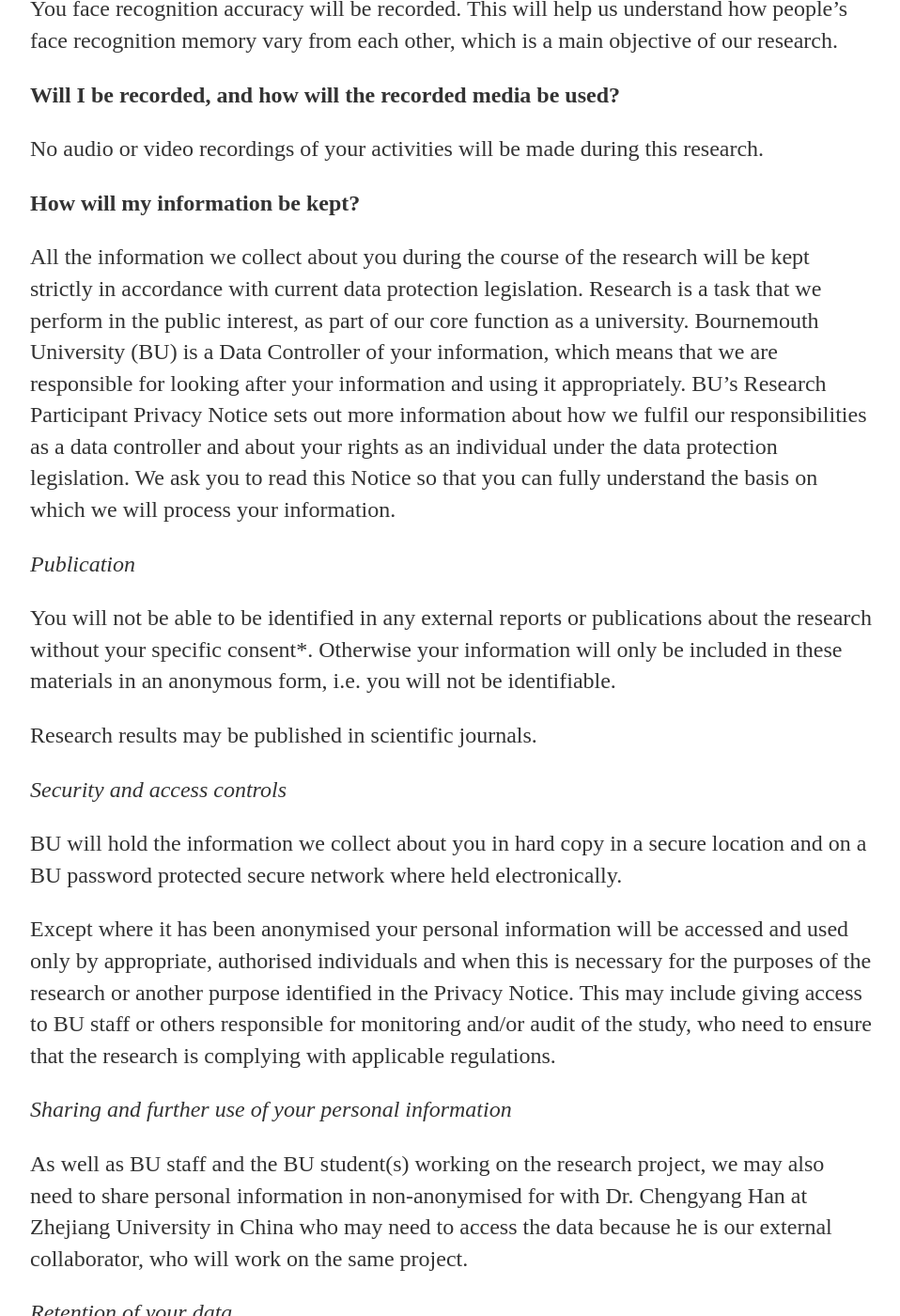
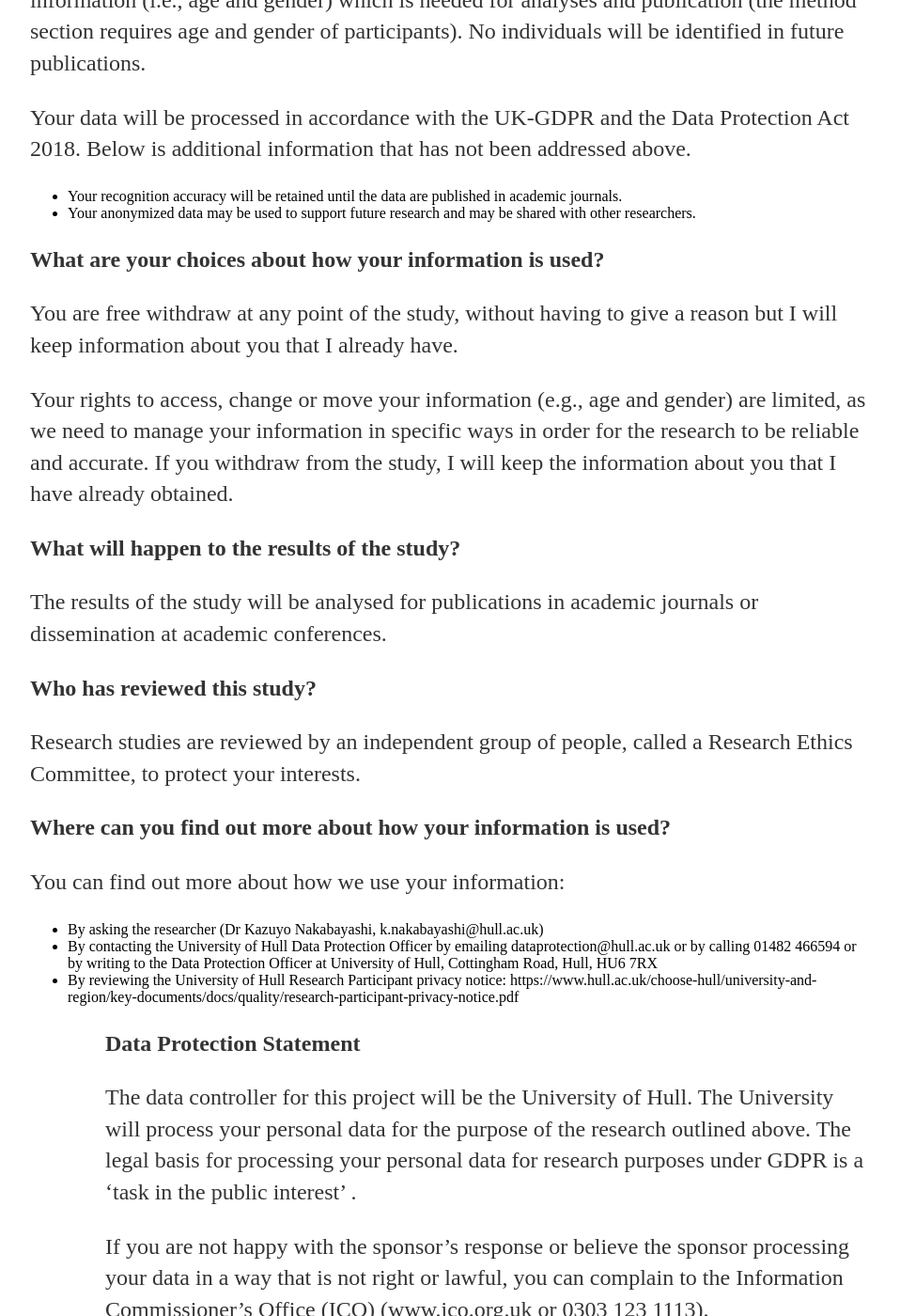
Before and after one commit to chengyanghan/chengyanghan.github.io, a Jekyll site: the page built from experiment/cfmt/index.html, in a window 1280 px wide and 1400 px high, scrolled down 2336 px. Shown: the whole window at 94% size, without its empty margins (160-1118 px from the left). Built offline with Jekyll 4.4.1, drawn with Linux system fonts in a browser that asks for light colours; some of the changed text lies outside the part shown.

Commit message:
Update index.html

```diff
--- a/experiment/cfmt/index.html
+++ b/experiment/cfmt/index.html
@@ -8,10 +8,10 @@ title: Chengyang Han
 
 	<h4><b>Participant Information Sheet</b></h4>
 
-	<p><b>The title of the research project </b></p>
+	<p><b>The title of the study </b></p>
 
 
-<p>Face Perception and Recognition </p>
+<p>Face Recognition </p>
 
 
 <p><b>Invitation to take part </b></p>
@@ -19,101 +19,62 @@ title: Chengyang Han
 
 
 <p>You are being invited to take part in a research project. Before you decide it is important for you to understand why the research is being done and what it will involve. Please take time to read the following information carefully and discuss it with others if you wish. Ask us if there is anything that is not clear or if you would like more information. Take time to decide whether or not you wish to take part. </p>
+<p><b> What is the purpose of the project? </b></p>
+<p>Meeting new people and remembering their faces is a common practice in every day social life. The current study aims to study this ability. Some people are better than others at remembering new faces. We are interested in studying such individual differences. We are looking for participants who are 18 years of age or older. </p>
+<p><b>Why have I been chosen? </b></p>
+<p>We are looking for Caucasian males and females, aged between 18 and 90, who have not taken a similar face recognition test before. </p>
+<p><b>Do I have to take part? </b> </p>
+<p>It is up to you to decide whether or not to take part.. You can withdraw from participation during the test at any time and without giving a reason. If you decide to withdraw we will remove any data collected from you. Once the test has finished you may still be able to withdraw your data up to the point where the anonymized data is analysed and incorporated into the research findings or outputs. Your identity cannot be determined, and it may not be possible to identify your data within the anonymous dataset. Withdrawing your data at this point may also adversely affect the validity and integrity of the research. Deciding to take part or not will not impact on our study. </p>
+<p><b>What would taking part involve? </b></p>
+<p>If you choose to take part, you will do a face recognition test. You will be shown some pictures of faces that you are not familiar with. You will be asked to remember them. Later your memory will be tested to see how well you can recognise them. The faces you have learnt could be tested in different images, showing the faces in a different angle or a lighting condition. After the recognition test, you will be asked to guess the ethnicity of the faces you have learnt then answer five questions about your experience with different ethnic groups. It will take you about 10-15 minutes to complete the study. </p>
+<p><b>What are the advantages and possible disadvantages or risks of taking part? </b></p>
+<p>Whilst there are no immediate benefits for those people participating in the project, it is hoped that this work will contribute the knowledge of face perception and recognition. There are no possible disadvantages or risks of taking part. </p>
+<p><b>What type of information will be sought from me and why is the collection of this information relevant for achieving the research project’s objectives? </b></p>
+<p>Your face recognition accuracy will be recorded. This will help us understand how people’s face recognition memory vary from each other, which is a main objective of our research. </p>
+<p><b>Will I be recorded, and how will the recorded media be used? </b></p>
+<p>No audio or video recordings of your activities will be made during this research. </p>
+
+<p><b>How will we use information about you? </b></p>
+<p>As mentioned, I will not record any personal information, other than basic demographical information (i.e., age and gender) which is needed for analyses and publication (the method section requires age and gender of participants).  No individuals will be identified in future publications. </p>
+<p>Your data will be processed in accordance with the UK-GDPR and the Data Protection Act 2018. Below is additional information that has not been addressed above. </p>
+<ul>
+<li>Your recognition accuracy will be retained until the data are published in academic journals. </li>
+<li>Your anonymized data may be used to support future research and may be shared with other researchers. </li>
+</ul>
+
+<p><b>What are your choices about how your information is used? </b></p>
+
+<p>You are free withdraw at any point of the study, without having to give a reason but I will keep information about you that I already have. </p>
+
+<p>Your rights to access, change or move your information (e.g., age and gender) are limited, as we need to manage your information in specific ways in order for the research to be reliable and accurate. If you withdraw from the study, I will keep the information about you that I have already obtained. </p>
+
+<p><b>What will happen to the results of the study? </b></p>
+<p>The results of the study will be analysed for publications in academic journals or dissemination at academic conferences. </p>
+
+<p><b>Who has reviewed this study? </b></p>
+<p>Research studies are reviewed by an independent group of people, called a Research Ethics Committee, to protect your interests. </p>
 
 
-<p><b>Who is organising the research? </b></p>
+<p><b>Where can you find out more about how your information is used? </b> </p>
+<p>You can find out more about how we use your information: </p>
+<ul>
+<li>By asking the researcher (Dr Kazuyo Nakabayashi, k.nakabayashi@hull.ac.uk) </li>
+<li>By contacting the University of Hull Data Protection Officer by emailing dataprotection@hull.ac.uk or by calling 01482 466594 or by writing to the Data Protection Officer at University of Hull, Cottingham Road, Hull, HU6 7RX</li>
+<li>By reviewing the University of Hull Research Participant privacy notice: https://www.hull.ac.uk/choose-hull/university-and-region/key-documents/docs/quality/research-participant-privacy-notice.pdf </li>
+<ul>
 
+<p><b>Data Protection Statement</b></p>
+<p>The data controller for this project will be the University of Hull. The University will process your personal data for the purpose of the research outlined above. The legal basis for processing your personal data for research purposes under GDPR is a ‘task in the public interest’ .</p>
+<p>If you are not happy with the sponsor’s response or believe the sponsor processing your data in a way that is not right or lawful, you can complain to the Information Commissioner’s Office (ICO) (www.ico.org.uk  or 0303 123 1113). </p>
 
-<p><b>Principle researcher:</b> 	Prof. Chang Hong Liu (Department of Psychology, Bournemouth University, UK; Email:liuc@bournemouth.ac.uk）</p>
+<p><b>Who should I contact for further information? </b> </p>
+<p>If you have any questions or require more information about this study, please contact me using the following contact details: k.nakabayashi@hull.ac.uk, tel: 01482 462056. </p>
 
-<p><b>Collaborators:</b>Dr. Chengyang Han (Hangzhou Normal University, China; Email: eric_hancy@hotmail.com) </p>
+<p><b>What if I have further questions, or if something goes wrong? </b> </p>
+<p>If you wish to make a complaint about the conduct of the study, you can contact me  k.nakabayashi@hull.ac.uk or the University of Hull coo@hull.ac.uk . </p>
 
-
-
-<p><b>What is the purpose of the project? </b></p>
-
-
-<p>Meeting new people and remembering their faces is a common practice in every day social life. The current study aims to study this ability. Some people are better than others at remembering new faces. We are interested in studying such individual differences. We are looking for participants who are 18 years of age or older. </p>
-
-
-<p><b>Why have I been chosen? </b></p>
-
-
-<p>We are looking for Caucasian males and females, aged between 18 and 90, who have not taken a similar face recognition test before. </p>
-
-
-<p><b>Do I have to take part? </b></p>
-
-
-<p>It is up to you to decide whether or not to take part. If you do decide to take part, you will be given this information sheet to keep and be asked to sign a participant agreement form.  You can withdraw from participation during the test at any time and without giving a reason.  If you decide to withdraw we will usually remove any data collected about you from the study.  Once the test has finished you may still be able to withdraw your data up to the point where the data is analysed and incorporated into the research findings or outputs. At this point your data will usually become anonymous, so your identity cannot be determined, and it may not be possible to identify your data within the anonymous dataset.  Withdrawing your data at this point may also adversely affect the validity and integrity of the research.  Deciding to take part or not will not impact on our study. </p>
-
-
-<p><b>What would taking part involve? </b></p>
-
-
-<p>If you choose to take part, you will do a face recognition test. You will be shown some pictures of faces that you are not familiar with. You will be asked to remember them. Later your memory will be tested to see how well you can recognise them. The faces you have learnt could be tested in different images, showing the faces in a different angle or a lighting condition. After the recognition test, you will be asked to guess the ethnicity of the faces you have learnt then answer five questions about your experience with different ethnic groups. It will take you about 10-15 minutes to complete the study. </p>
-
-
-<p><b>What are the advantages and possible disadvantages or risks of taking part? </b></p>
-
-
-<p>Whilst there are no immediate benefits for those people participating in the project, it is hoped that this work will contribute the knowledge of face perception and recognition. There are no possible disadvantages or risks of taking part. </p>
-
-
-<p><b>What type of information will be sought from me and why is the collection of this information relevant for achieving the research project’s objectives? </b></p>
-
-
-<p>You face recognition accuracy will be recorded. This will help us understand how people’s face recognition memory vary from each other, which is a main objective of our research. </p>
-
-
-<p><b>Will I be recorded, and how will the recorded media be used? </b></p>
-
-
-<p>No audio or video recordings of your activities will be made during this research.  </p>
-
-
-<p><b>How will my information be kept? </b></p>
-
-
-<p>All the information we collect about you during the course of the research will be kept strictly in accordance with current data protection legislation.  Research is a task that we perform in the public interest, as part of our core function as a university.  Bournemouth University (BU) is a Data Controller of your information, which means that we are responsible for looking after your information and using it appropriately.  BU’s Research Participant Privacy Notice sets out more information about how we fulfil our responsibilities as a data controller and about your rights as an individual under the data protection legislation.  We ask you to read this Notice so that you can fully understand the basis on which we will process your information.  </p>
-
-
-<p><i>Publication </i></p>
-
-<p>You will not be able to be identified in any external reports or publications about the research without your specific consent*.   Otherwise your information will only be included in these materials in an anonymous form, i.e. you will not be identifiable.  </p>
-
-
-<p>Research results may be published in scientific journals. </p>
-
-
-<p><i>Security and access controls </i></p>
-
-<p>BU will hold the information we collect about you in hard copy in a secure location and on a BU password protected secure network where held electronically. </p>
-
-
-<p>Except where it has been anonymised your personal information will be accessed and used only by appropriate, authorised individuals and when this is necessary for the purposes of the research or another purpose identified in the Privacy Notice. This may include giving access to BU staff or others responsible for monitoring and/or audit of the study, who need to ensure that the research is complying with applicable regulations. </p>
-
-
-<p><i>Sharing and further use of your personal information </i></p>
-
-<p>As well as BU staff and the BU student(s) working on the research project, we may also need to share personal information in non-anonymised for with Dr. Chengyang Han at Zhejiang University in China who may need to access the data because he is our external collaborator, who will work on the same project. </p>
-
-
-<p><i>Retention of your data </i></p>
-
-<p>All personal data collected for the purposes of this study will be held for one year from the date of publication of the research.  Although published research outputs are anonymised, we need to retain underlying data collected for the study in a non-anonymised form for a certain period to enable the research to be audited and/or to enable the research findings to be verified. </p>
-
-
-<p><b>Contact for further information </b></p>
-
-
-<p>If you have any questions or would like further information, please contact Prof. Chang Hong Liu (liuc@bournemouth.ac.uk) </p>
-
-
-<p><i>In case of complaints </i></p>
-
-<p>Any concerns about the study should be directed to Prof. Chang Hong Liu (liuc@bournemouth.ac.uk).  If you concerns have not been answered by Prof. Chang Hong Liu, you should contact the Deputy Dean for Research & Professional Practice, Professor Tiantian Zhang, Faculty of Science and Technology, Bournemouth University by email to researchgovernance@bournemouth.ac.uk. </p>
-
+<p><b>Contact for further information</b></p>
+<p>If you have any questions or would like further information, please contact Dr Kazuyo Nakabayashi  (k.nakabayashi@hullac.uk) . </p>
 
 
 <p><b>Finally </b></p>
@@ -125,6 +86,6 @@ title: Chengyang Han
 <p><i><b>N.B.</b> By pressing the consent button means you have read the participant information sheet and agree to participate this experiment. Otherwise, you can close this website to quit this experiment. </i></p>
 
 
-<p>Thank you for considering taking part in this research project. </p>
+<p>Thank you for reading this information sheet and for considering taking part in this study. </p>
 
 </div><!-- /.blurb -->
```
